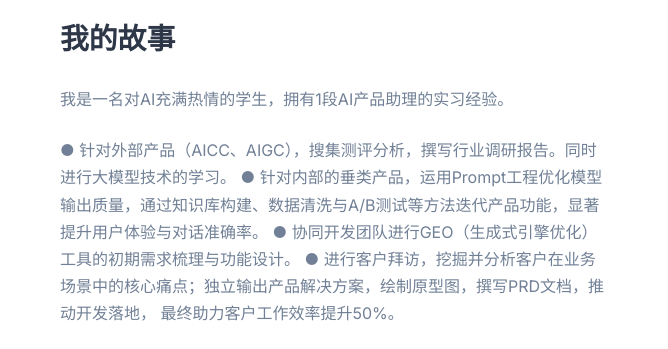
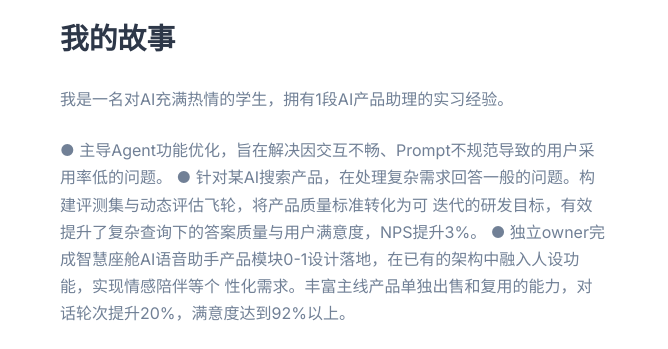
Before and after one commit to shanshan1101/My-resume, a website: page index.html in a window 1280 px wide. Shown: the part 1860-2209 px from the top of the page, 0-668 px from the left. Drawn offline with Linux system fonts and the light colour scheme.

Commit message:
Update index.html

```diff
--- a/index.html
+++ b/index.html
@@ -185,12 +185,11 @@
                         我是一名对AI充满热情的学生，拥有1段AI产品助理的实习经验。
                     </p>
                     <p>
-                        ● 针对外部产品（AICC、AIGC），搜集测评分析，撰写行业调研报告。同时进行大模型技术的学习。
-                        ● 针对内部的垂类产品，运用Prompt工程优化模型输出质量，通过知识库构建、数据清洗与A/B测试等方法迭代产品功能，显著
-                        提升用户体验与对话准确率。
-                        ● 协同开发团队进行GEO（生成式引擎优化）工具的初期需求梳理与功能设计。
-                        ● 进行客户拜访，挖掘并分析客户在业务场景中的核心痛点；独立输出产品解决方案，绘制原型图，撰写PRD文档，推动开发落地，
-                        最终助力客户工作效率提升50%。
+                         ● 主导Agent功能优化，旨在解决因交互不畅、Prompt不规范导致的用户采用率低的问题。
+                        ● 针对某AI搜索产品，在处理复杂需求回答一般的问题。构建评测集与动态评估飞轮，将产品质量标准转化为可
+迭代的研发目标，有效提升了复杂查询下的答案质量与用户满意度，NPS提升3%。
+                        ● 独立owner完成智慧座舱AI语音助手产品模块0-1设计落地，在已有的架构中融入人设功能，实现情感陪伴等个
+性化需求。丰富主线产品单独出售和复用的能力，对话轮次提升20%，满意度达到92%以上。
                     </p>
                     <p>
                         除了产品工作，我还热衷于学习新技术，分享知识，并帮助团队成长。
```
